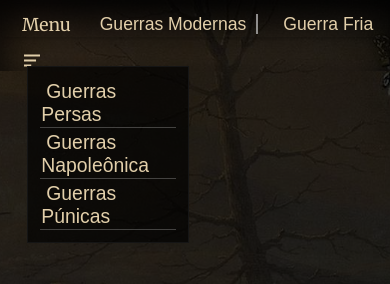
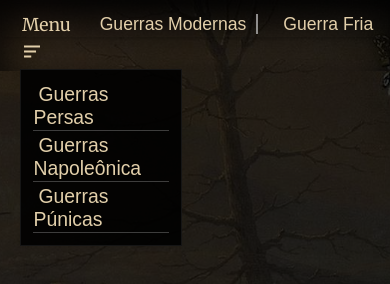
Before and after one commit to laisTalita/Historia_da_Guerra, a plain HTML site: page antigas.html in a window 390 px wide. Both pictures are taken after a click on the icon 32 px from the left and 61 px from the top of the page. Shown: the top 284 px of the page. Drawn offline with nearby package versions, Linux system fonts and the light colour scheme.

Commit message:
Update style.css

```diff
--- a/style.css
+++ b/style.css
@@ -146,7 +146,7 @@ main{
     display:none;
     position: absolute;
     left: 20px;
-    top: 49px;
+    top: 40px;
     font-size: 1.5em;
 }
 #bodyAntigas hr{
@@ -344,10 +344,10 @@ footer{
     }
     .links{
        position: absolute;
-       top: 66px;
-       left: 7%;
+       top: 69px;
+       left: 5%;
        text-align: left;
-       background-color:rgba(0, 0, 0, 0.673);
+       background-color:rgba(0, 0, 0, 0.9);
        border: 1px solid var(--cor5);
        max-width: 140px;
        flex-wrap: wrap;
```
